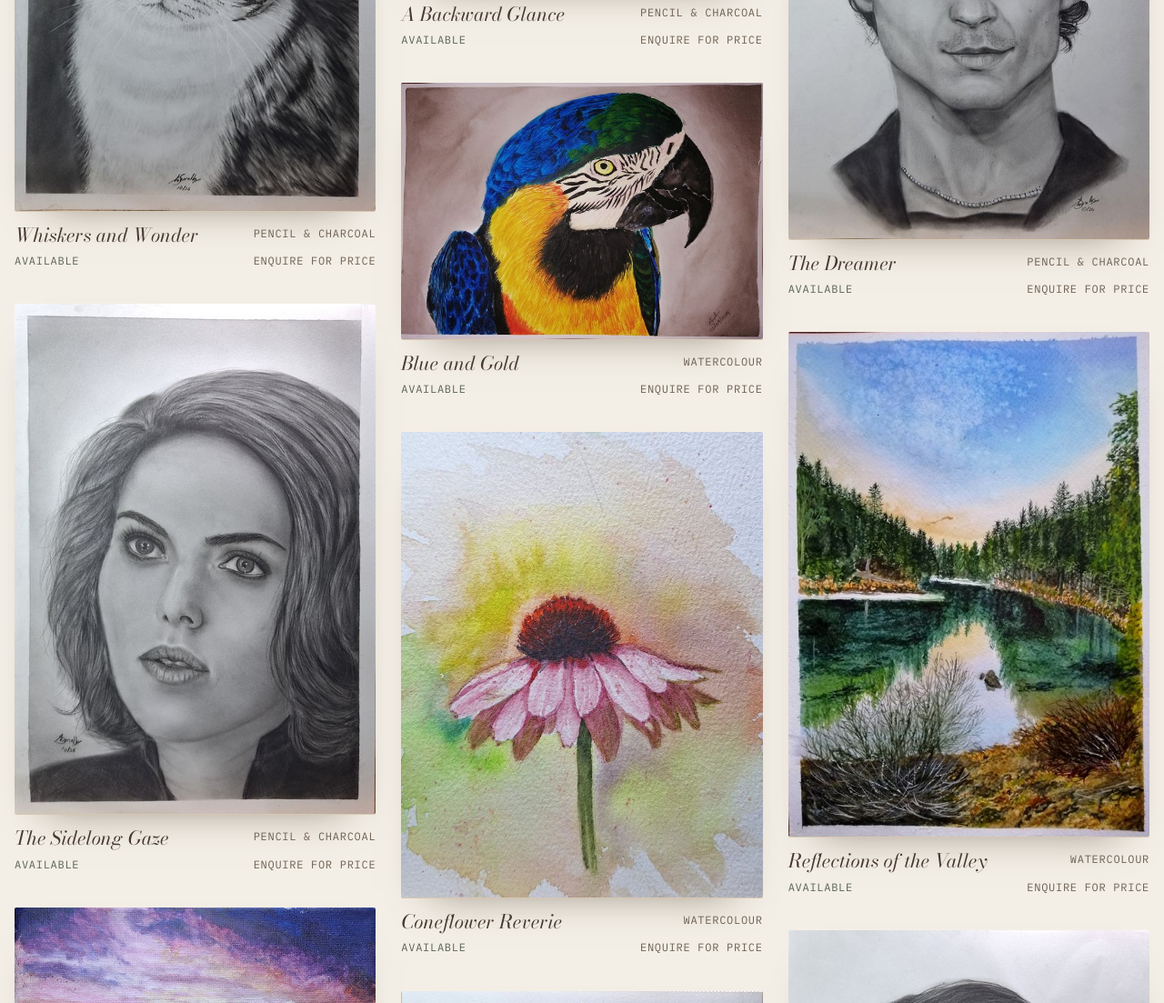
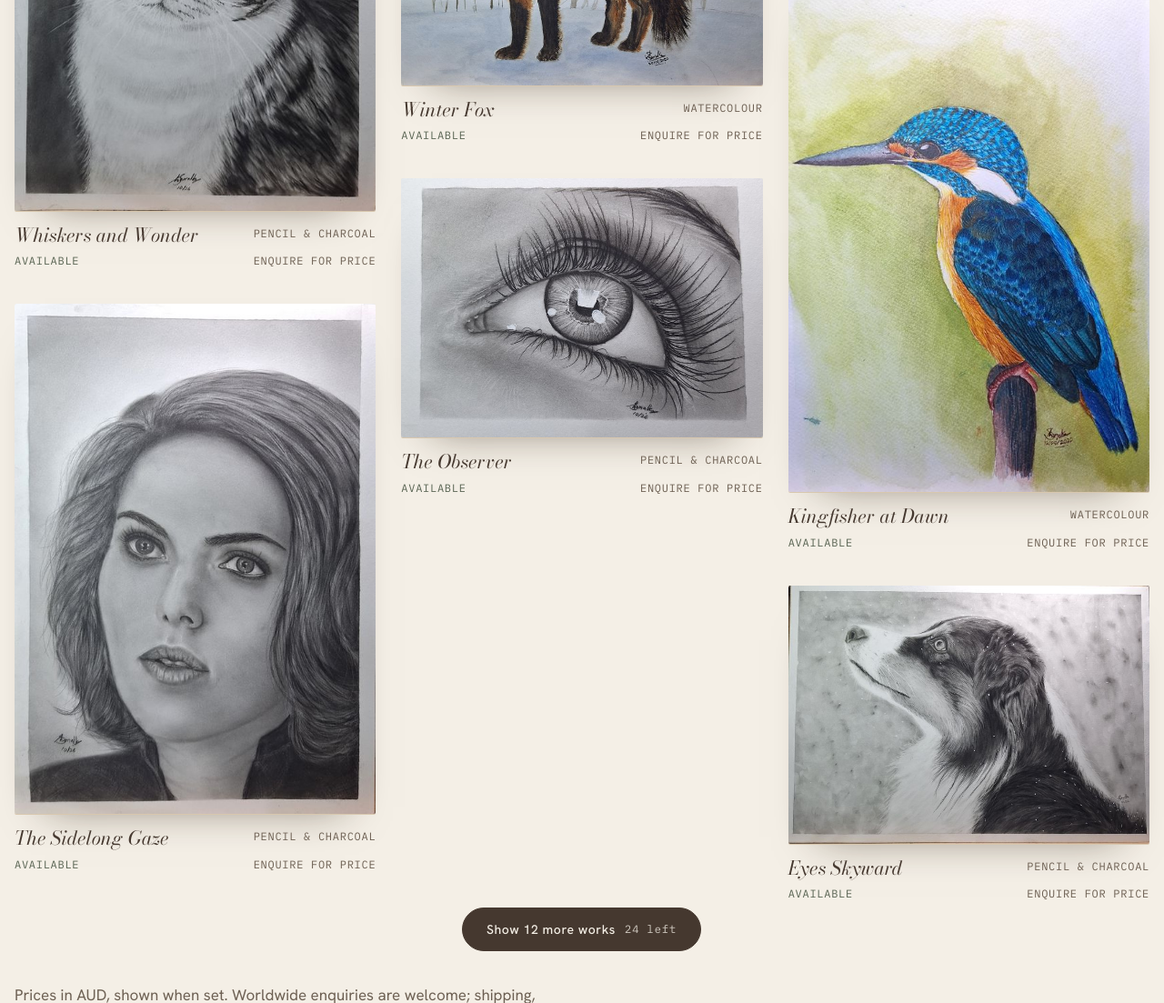
Before and after one commit to Harithasandamal/shamalka-fine-art, a plain HTML site: page index.html in a window 1280 px wide. Shown: the part 4385-5488 px from the top of the page at 91% size. Drawn offline with nearby package versions, Linux system fonts and the light colour scheme.

Commit message:
Add files via upload

```diff
--- a/index.html
+++ b/index.html
@@ -174,6 +174,9 @@ footer .brand{gap:16px}
 .st{color:var(--accent)}
 .st.sold{color:#9a4a3a}
 .empty{padding:60px 0;color:var(--muted)}
+.more-wrap{display:flex;flex-wrap:wrap;gap:12px;justify-content:center;margin:6px 0 34px}
+.more-wrap [hidden]{display:none}
+.btn.ink .n{font:400 12px/1 var(--mono);letter-spacing:.08em;opacity:.8}
 
 /* look closer */
 .lc{display:grid;grid-template-columns:minmax(0,4fr) minmax(0,7fr);gap:clamp(32px,6vw,90px);align-items:center}
@@ -223,8 +226,9 @@ footer .brand{gap:16px}
 @media (max-width:860px){.about{grid-template-columns:minmax(0,1fr)}}
 .duo{position:relative;padding-bottom:18%}
 .duo img{display:block;border-radius:2px;box-shadow:0 30px 60px -34px rgba(40,25,10,.6)}
-.duo .a{width:78%}
-.duo .b{position:absolute;right:0;bottom:0;width:48%;border:6px solid var(--bg)}
+.duo .a{width:78%;height:auto;aspect-ratio:4/5;object-fit:cover;border:1.5px solid var(--ring);padding:8px;background:var(--panel);box-shadow:0 30px 60px -34px rgba(40,25,10,.6);filter:saturate(.92) contrast(1.03) sepia(.08)}
+.duo .b{height:auto}
+.duo .b{position:absolute;right:0;bottom:0;width:48%;border:6px solid var(--bg);box-shadow:0 24px 44px -24px rgba(0,0,0,.6)}
 .mats{display:flex;flex-wrap:wrap;gap:8px;margin-top:28px;padding:0}
 .mats li{list-style:none;font:400 12px/1 var(--mono);letter-spacing:.08em;text-transform:uppercase;border:1px solid var(--line);padding:11px 14px;border-radius:999px}
 .draft{display:inline-block;margin-top:22px;font:400 11px/1.5 var(--mono);letter-spacing:.1em;text-transform:uppercase;color:var(--muted);border:1px dashed var(--line);padding:8px 12px}
@@ -408,6 +412,7 @@ html.hascur [data-tool],html.hascur [data-tool] *{cursor:none!important}
     </div>
     <p class="eyebrow" id="gcount" role="status" aria-live="polite" style="margin:-8px 0 26px"></p>
     <div class="grid" id="grid"></div>
+    <div class="more-wrap"><button class="btn ink" id="gmore" type="button" hidden></button><button class="btn" id="gless" type="button" hidden>Show fewer</button></div>
     <p class="empty" id="gempty" hidden>No works match this combination yet. Try another subject or medium.</p>
     <p class="muted" style="margin-top:8px;max-width:64ch">Prices in AUD, shown when set. Worldwide enquiries are welcome; shipping, packaging and any customs charges are confirmed individually before a sale is agreed.</p>
   </div>
@@ -454,7 +459,7 @@ html.hascur [data-tool],html.hascur [data-tool] *{cursor:none!important}
 
 <section class="band" id="about">
   <div class="in about">
-    <div class="duo rv" aria-label="Selected artworks"><img class="a" id="duoA" alt=""><img class="b" id="duoB" alt=""></div>
+    <div class="duo rv" aria-label="Shamalka with a pencil portrait of a goldfinch"><img class="a" id="duoA" src="about.jpg" width="720" height="900" alt="Shamalka, smiling and holding two pencils, in front of a brick wall" loading="lazy"><img class="b" id="duoB" alt="" loading="lazy"></div>
     <div class="rv" style="--d:.12s">
       <div class="eyebrow">About the artist</div>
       <h2 style="margin:16px 0 24px">Looking closely is <em>where it starts.</em></h2>
@@ -710,13 +715,20 @@ GAL.forEach(function(w,k){
   var a=document.createElement('article');a.className='gc rv';a.dataset.c=w.c;a.dataset.s=w.s;a.style.setProperty('--d',(k%3)*.08+'s');
   a.innerHTML='<button class="open" type="button" data-n="'+w.n+'" data-tool="'+w.tool+'" aria-label="Open '+esc(w.t)+'"><span class="im"><img src="'+w.th+'" width="'+Math.round(w.a[0]*.38)+'" height="'+Math.round(w.a[1]*.38)+'" alt="'+esc(w.alt)+'" loading="lazy"></span><div class="cap"><b>'+esc(w.t)+'</b><span>'+esc(mediumOf(w))+'</span></div><div class="gs"><span class="st'+(w.status==='sold'?' sold':'')+'">'+(w.status==='sold'?'Sold':'Available')+'</span><span>Enquire for price</span></div></button>';
   grid.appendChild(a)});
-var FM='all',FS='all';
-function setFilter(f,sub){if(f)FM=f;if(sub)FS=sub;
+var FM='all',FS='all',PAGE=12,LIM=PAGE;
+function render(){var match=0,shown=0;
   $$('.chips [data-f]').forEach(function(o){o.setAttribute('aria-pressed',o.dataset.f===FM?'true':'false')});
   $$('.chips [data-s]').forEach(function(o){o.setAttribute('aria-pressed',o.dataset.s===FS?'true':'false')});
-  var shown=0;$$('.gc',grid).forEach(function(c){var ok=(FM==='all'||c.dataset.c===FM)&&(FS==='all'||c.dataset.s===FS);c.hidden=!ok;if(ok){shown++;c.classList.add('vis')}});
-  $('#gcount').textContent=shown+(shown===1?' work':' works');$('#gempty').hidden=shown>0;
+  $$('.gc',grid).forEach(function(c){var ok=(FM==='all'||c.dataset.c===FM)&&(FS==='all'||c.dataset.s===FS);if(ok)match++;var vis=ok&&shown<LIM;c.hidden=!vis;if(vis){shown++;c.classList.add('vis')}});
+  $('#gcount').textContent=shown<match?('Showing '+shown+' of '+match+' works'):(match+(match===1?' work':' works'));
+  $('#gempty').hidden=match>0;
+  var more=$('#gmore'),less=$('#gless'),left=match-shown;
+  more.hidden=left<=0;more.innerHTML='Show '+Math.min(PAGE,left)+' more works <span class="n">'+left+' left</span>';
+  less.hidden=!(left<=0&&match>PAGE);
   order=GAL.filter(function(w){return (FM==='all'||w.c===FM)&&(FS==='all'||w.s===FS)})}
+function setFilter(f,sub){if(f)FM=f;if(sub)FS=sub;LIM=PAGE;render()}
+$('#gmore').addEventListener('click',function(){var firstNew=$$('.gc:not([hidden])',grid).length;LIM+=PAGE;render();var cards=$$('.gc:not([hidden])',grid);if(cards[firstNew]&&cards[firstNew].querySelector('button'))cards[firstNew].querySelector('button').focus({preventScroll:true})});
+$('#gless').addEventListener('click',function(){LIM=PAGE;render();$('#gallery').scrollIntoView({behavior:reduce?'auto':'smooth'})});
 $$('.chips [data-f]').forEach(function(c){c.addEventListener('click',function(){setFilter(c.dataset.f)})});
 $$('.chips [data-s]').forEach(function(c){c.addEventListener('click',function(){setFilter(null,c.dataset.s)})});
 
@@ -766,7 +778,7 @@ document.addEventListener('keydown',function(e){if(e.key!=='Tab')return;var box=
 (function(){var h='';[[13,'Pet portrait'],[8,'Portrait'],[35,'Landscape']].forEach(function(p){var w=byN(p[0]);h+='<figure><img src="'+w.th+'" alt="'+esc(w.alt)+'" loading="lazy"><figcaption>'+p[1]+'</figcaption></figure>'});$('#ex').innerHTML=h;
   var so=[['Instagram','@shamalka_fineart','https://www.instagram.com/shamalka_fineart/',15],['TikTok','@shamalka_fineart','https://www.tiktok.com/@shamalka_fineart',30],['YouTube','@ShamalkaFineArt','https://www.youtube.com/@ShamalkaFineArt',26],['Facebook','Shamalka.fineart','https://www.facebook.com/Shamalka.fineart/',13]];
   $('#so').innerHTML=so.map(function(s){var w=byN(s[3]);return '<a href="'+s[2]+'" target="_blank" rel="noopener" aria-label="'+s[0]+' '+s[1]+'"><img src="'+w.th+'" alt="" loading="lazy"><div class="tx"><span>'+s[0]+'</span><small>'+s[1]+'</small></div></a>'}).join('');
-  var a=byN(8),b=byN(15);var A=$('#duoA'),B=$('#duoB');A.src=a.th;A.alt=a.alt;B.src=b.th;B.alt=b.alt;A.loading=B.loading='lazy'})();
+  var b=byN(15),B=$('#duoB');B.src=b.th;B.alt=b.alt})();
 
 /* ---------- forms (preview only) ---------- */
 var sel=$('#a-art');W.forEach(function(w){var o=document.createElement('option');o.value=w.n;o.textContent=w.t+' ('+mediumOf(w)+')';sel.appendChild(o)});
```
Also changed, not shown: about.jpg (added).
